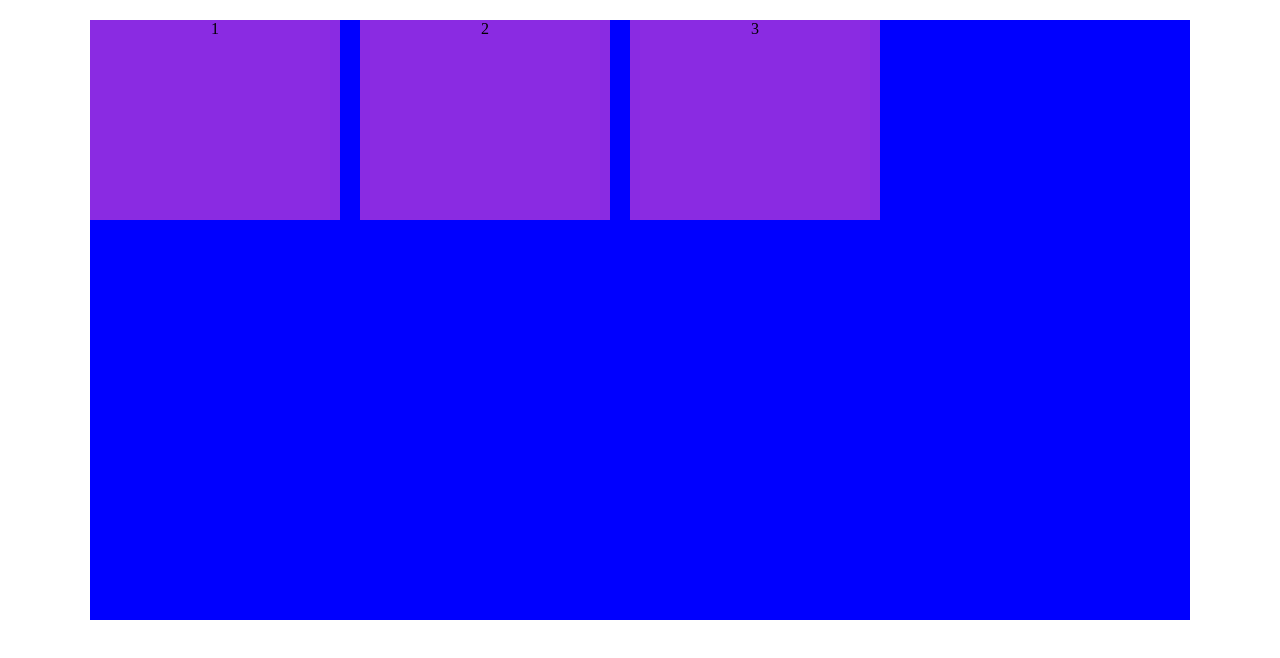
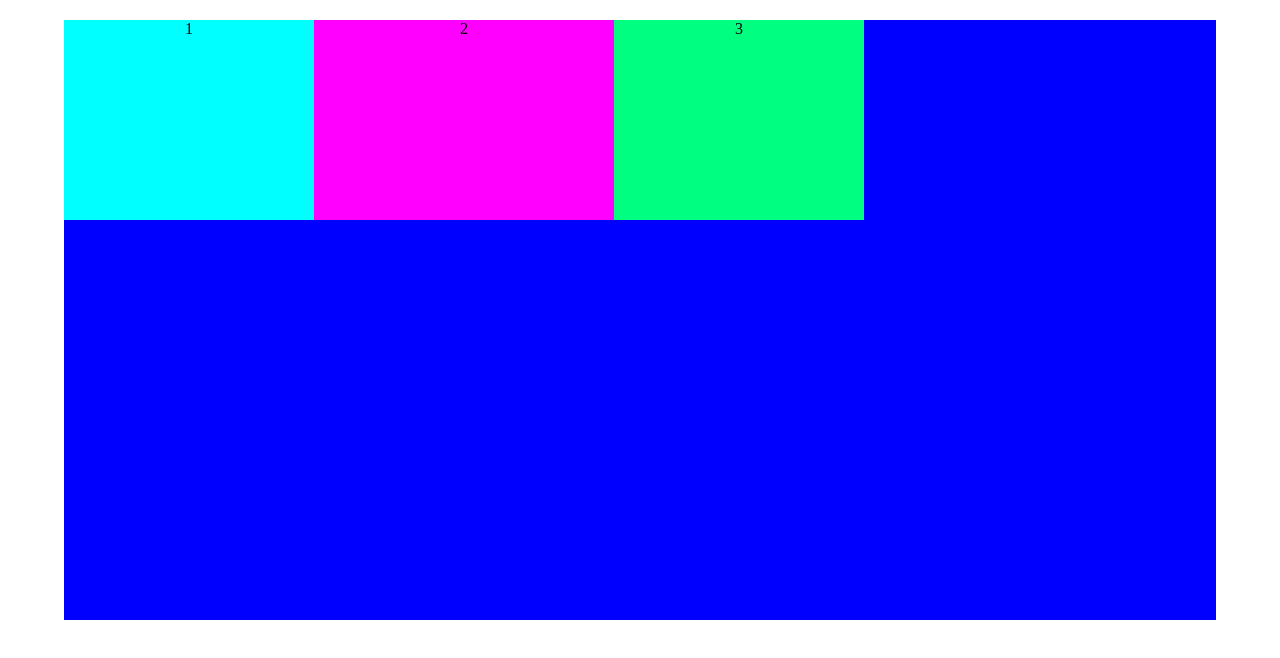
Before and after one commit to EileenMendoza18/FLEXBOX, a plain HTML site: page index.html in a window 1280 px wide. Drawn offline with Linux system fonts and the light colour scheme.

Commit message:
first commit

```diff
--- a/index.html
+++ b/index.html
@@ -8,13 +8,13 @@
 </head>
 <body>
     <div class="contenedor">
-        <div class="contenedor__item1">
+        <div class="contenedor__item">
             1
         </div>
-        <div class="contenedor__item2">
+        <div class="contenedor__item">
             2
         </div>
-        <div class="contenedor__item3">
+        <div class="contenedor__item">
             3
         </div>
         <!-- <div class="contenedor__item4">
--- a/style.css
+++ b/style.css
@@ -5,7 +5,7 @@
 }
 
 .contenedor{
-    width: 1100px;
+    width: 90%;
     height:600px ;
     background-color: blue;
     margin: 0 auto;
@@ -33,7 +33,7 @@
     align-content: flex-end;
     align-content: space-between;
     align-content: space-around;   */
-    gap: 20px;
+    /* gap: 20px; */
 
 }
 
@@ -41,11 +41,39 @@
     background-color: blueviolet;
     width: 250px;
     height: 200px;
+    max-width: 300px;
 }
 
-/* .contenedor div:first-child{
-    height: 500px;
-    display: flex;
-    justify-items: center;
-    align-items: center;
-} */
+.contenedor__item:nth-child(1){
+    background-color: aqua;
+    /* order:1; */
+    /* flex-grow: 2; */
+
+}
+
+.contenedor__item:nth-child(2){
+    background-color: rgb(255, 0, 255);
+    /* flex-grow: 2; */
+    /* flex-shrink:1; */
+    flex-basis: auto;
+    flex-basis: 600px;
+    flex: 1 0 400px;
+}
+.contenedor__item:nth-child(3){
+    background-color: rgb(0, 255, 128);
+    /* order:-1; */
+        /* flex-grow: 2; */
+
+}
+
+@media (max-width:800px){
+    .contenedor__item:nth-child(1){
+    order:1;
+}
+
+
+.contenedor__item:nth-child(3){
+    order:-1;
+}
+
+}
```
